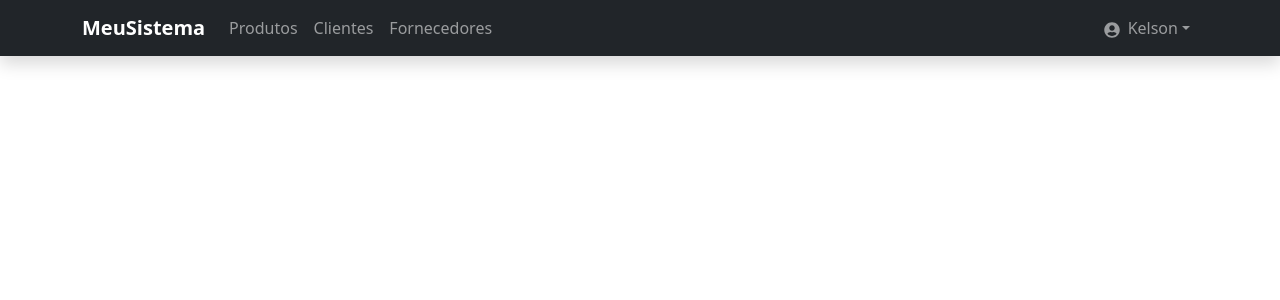
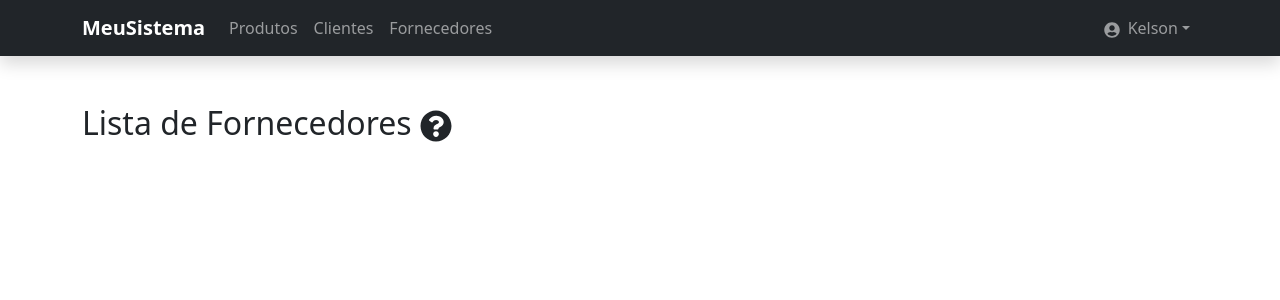
Before and after one commit to kelsonvictr/meusistema-frontend-turma04, a React (Vite) app: page /listar-fornecedores in a window 1280 px wide. Shown: the top 300 px of the page. Built offline with nearby package versions, Linux system fonts and the light colour scheme.

Commit message:
fix: fornecedor list inicio

```diff
--- a/src/App.jsx
+++ b/src/App.jsx
@@ -3,6 +3,7 @@
 import { BrowserRouter, Routes, Route } from 'react-router-dom'
 import Inicial from './pages/Inicial'
 import Menu from './components/Menu'
+import FornecedorList from './pages/Fornecedor/FornecedorList'
 
 const App = () => {
   return (
@@ -11,6 +12,7 @@
       <Routes>
         <Route path="/" element={<Inicial />} />
         <Route path="/cadastrar-fornecedor" element={<FornecedorForm />} />
+        <Route path="/listar-fornecedores" element={<FornecedorList />} />
       </Routes>
     </BrowserRouter>
   )
--- a/src/pages/Fornecedor/FornecedorList.jsx
+++ b/src/pages/Fornecedor/FornecedorList.jsx
@@ -1,8 +1,23 @@
 import React from 'react'
+import { Container, OverlayTrigger, Tooltip } from 'react-bootstrap'
+import { FaQuestionCircle } from 'react-icons/fa'
 
 const FornecedorList = () => {
   return (
-    <div>FornecedorList</div>
+    <Container className="mt-5">
+      <h2 className="mb-4 d-flex align-items-center">
+        Lista de Fornecedores
+        <OverlayTrigger
+                placement="right"
+                overlay={<Tooltip>Visualize, edite ou exclua fornecedores</Tooltip>}
+            >
+                <span className="ms-2" style={{ cursor: 'pointer' }}>
+                    <FaQuestionCircle />
+                </span>
+            </OverlayTrigger>
+      </h2>
+
+    </Container>
   )
 }
 
```
